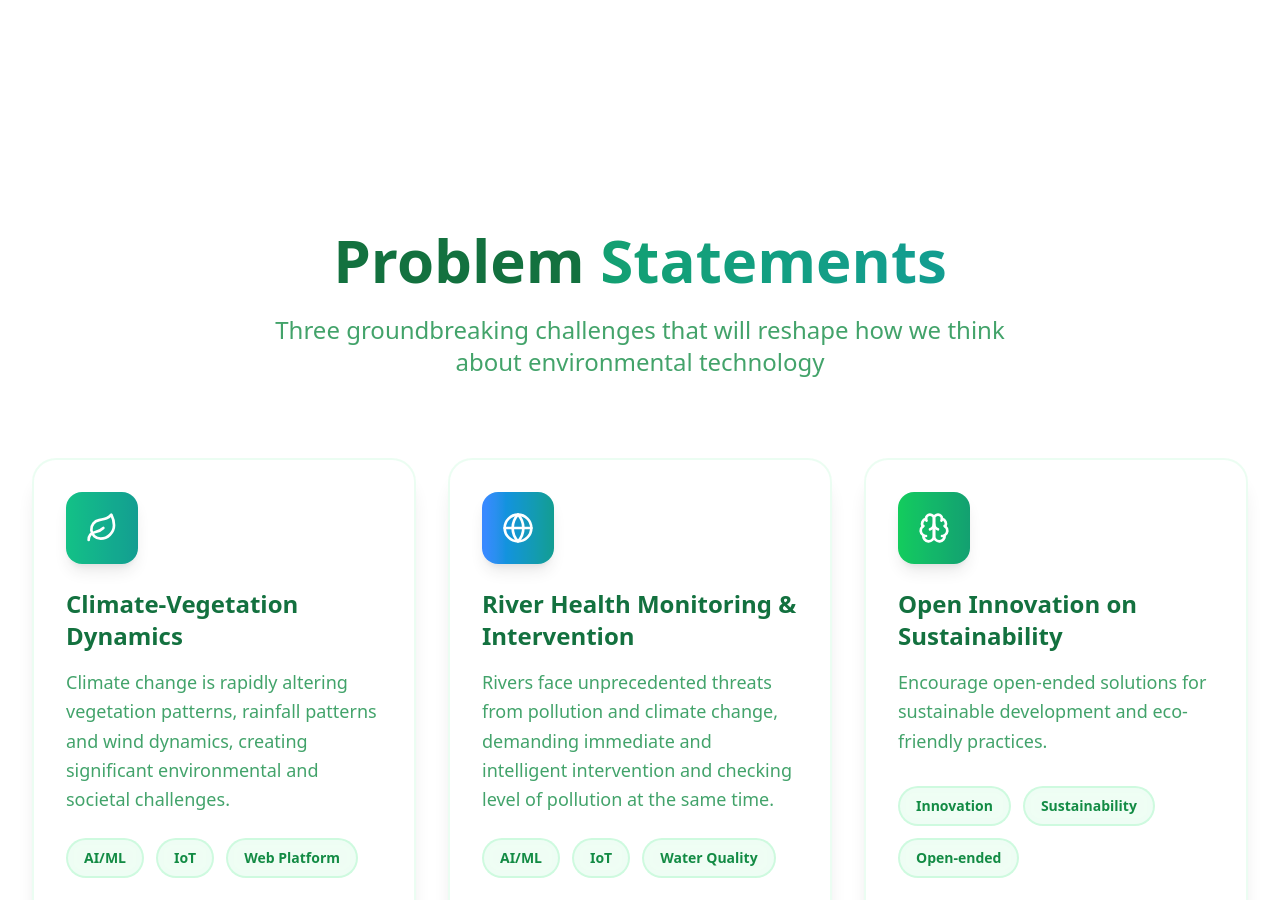
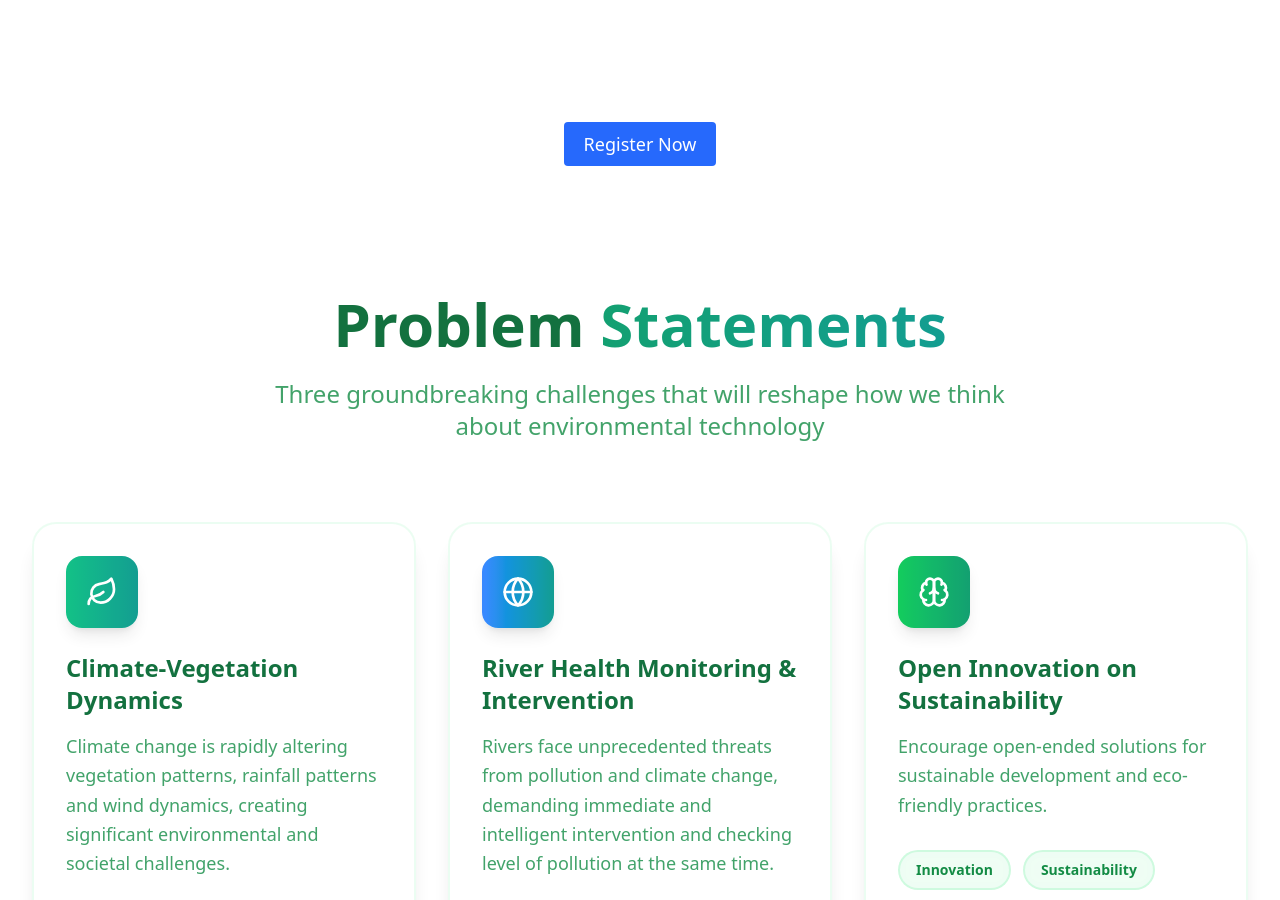
Before and after one commit to probin-dhakal/Prokriti-5.0, a React (Vite) app in the folder frontend/: page / in a window 1280 px wide. Shown: the part 1080-1980 px from the top of the page. Built offline with nearby package versions, Linux system fonts and the light colour scheme.

Commit message:
registration button added to main

```diff
--- a/frontend/src/App.jsx
+++ b/frontend/src/App.jsx
@@ -187,6 +187,15 @@ export default function App() {
           </div>
         </div>
       </section>
+
+      {/* Registration Button */}
+      <div className="text-center mt-5">
+        <a href="https://forms.gle/cpJdoQpAtenTg8nL9" target="_blank" rel="nooreferrer">
+          <button className="px-5 py-2 text-lg bg-blue-600 text-white border-none rounded cursor-pointer hover:bg-blue-700 transition-colors">
+            Register Now
+          </button>
+        </a>
+      </div>
 
       {/* Problem Statements */}
       <section id="problems" className="relative py-32 px-6 lg:px-8">
```
